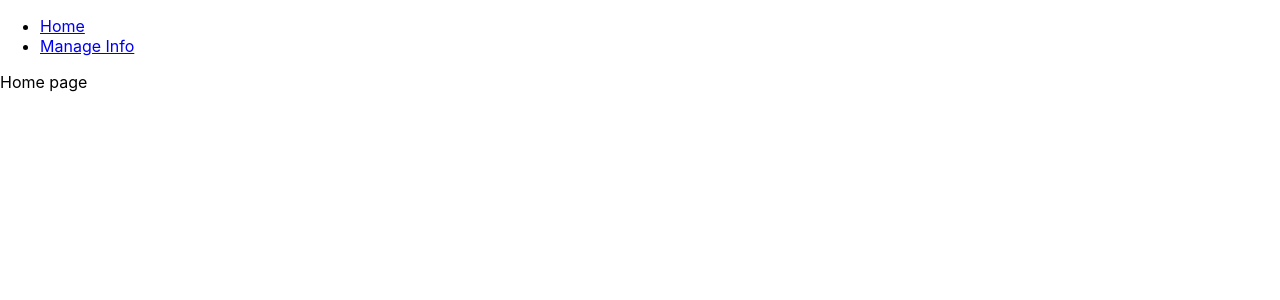
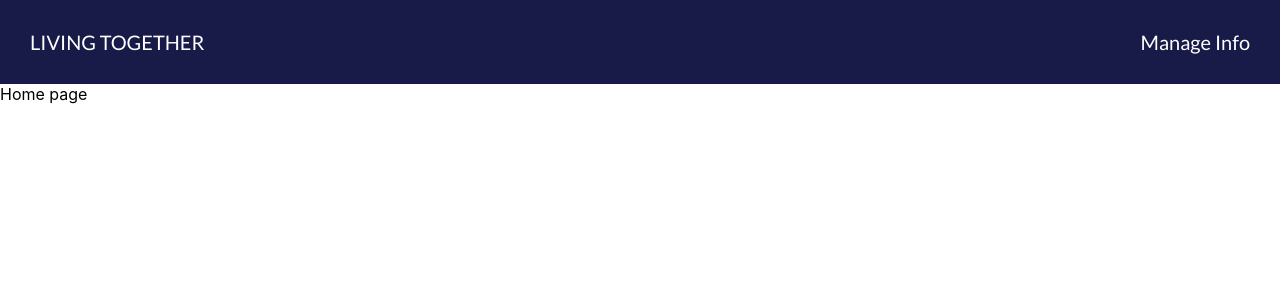
Before and after one commit to mng16/living-together-web, a React (Create React App) app: page / in a window 1280 px wide. Shown: the top 300 px of the page. Built offline with nearby package versions, Linux system fonts and the light colour scheme.

Commit message:
basic styling for nav bar added

```diff
--- a/package.json
+++ b/package.json
@@ -6,6 +6,7 @@
     "@testing-library/jest-dom": "^4.2.4",
     "@testing-library/react": "^9.4.0",
     "@testing-library/user-event": "^7.2.1",
+    "node-sass": "^4.13.0",
     "react": "^16.12.0",
     "react-dom": "^16.12.0",
     "react-router-dom": "^5.1.2",
--- a/src/components/NavBar/NavBar.jsx
+++ b/src/components/NavBar/NavBar.jsx
@@ -1,5 +1,6 @@
 import React, { Component } from 'react';
 import { Link } from 'react-router-dom';
+import './nav-bar.scss';
 
 
 class NavBar extends Component {
@@ -7,7 +8,7 @@ class NavBar extends Component {
         return (
             <nav>
                 <ul>
-                    <li><Link to='/'>Home</Link></li>
+                    <li><Link to='/'>LIVING TOGETHER</Link></li>
                     <li><Link to="/manageInfo">Manage Info</Link></li>
                 </ul>
             </nav>
--- /dev/null
+++ b/src/components/NavBar/nav-bar.scss
@@ -0,0 +1,25 @@
+@import '../../global-styles.scss';
+
+nav {
+    display: flex;
+    justify-content: space-between;
+    padding: 30px 30px 30px 30px;
+    background-color: $dark-blue;
+    font-family: $font-montserrat;
+    // font-weight: bold;
+    font-size: 20px;
+
+    ul {
+        width: 100%;
+        list-style: none;
+        display: flex;
+        justify-content: space-between;
+        margin: 0px;
+        padding: 0px;
+    }
+
+    a {
+        text-decoration: none;
+        color: $white;
+    }
+}
--- /dev/null
+++ b/src/global-styles.scss
@@ -0,0 +1,6 @@
+@import url('https://fonts.googleapis.com/css?family=Lato&display=swap');
+
+$black: #000000;
+$dark-blue: #181b47;
+$white: #ffffff;
+$font-montserrat: 'Lato', sans-serif;
```
Also changed, not shown: 1 other file (tests, documents, lock files or other folders).
